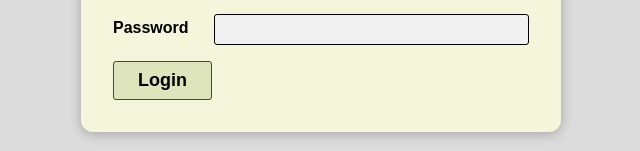
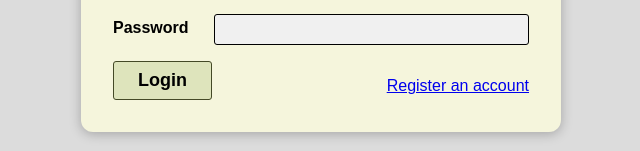
Before and after one commit to roger-mengqiu-chen/SimpleTasks, a React (Create React App) app in the folder client/: page / in a window 1280 px wide. Shown: the part 329-480 px from the top of the page, without its empty margins (319-959 px from the left). Built offline with nearby package versions, Linux system fonts and the light colour scheme.

Commit message:
adjust login form UI

```diff
--- a/client/src/Components/Login/LoginForm.js
+++ b/client/src/Components/Login/LoginForm.js
@@ -120,9 +120,10 @@ const LoginForm = (props) => {
           ref={passwordRef}
         ></Input>
         <div className={classes.action}>
-          <Button type="submit" className={classes.btn}>
+          <Button type="submit" >
             Login
           </Button>
+          <a href="/" className={classes.register}>Register an account</a>
         </div>
       </form>
     </Card>
--- a/client/src/Components/Login/LoginForm.module.css
+++ b/client/src/Components/Login/LoginForm.module.css
@@ -42,8 +42,15 @@
   background-color: rgb(255, 144, 124);
 }
 
-.actions {
-  text-align: center;
+.action {
+  display: flex;
+  flex-direction: column;
+  justify-content: space-between;
+}
+
+.register {
+  text-align: right;
+  margin-top: 2rem;
 }
 
 .error {
@@ -59,4 +66,13 @@
     align-items: center;
     flex-direction: row;
   }
+
+  .action {
+    flex-direction: row;
+    justify-content: space-between;
+  }
+
+  .register {
+    margin-top: 1rem;
+  }
 }
```
